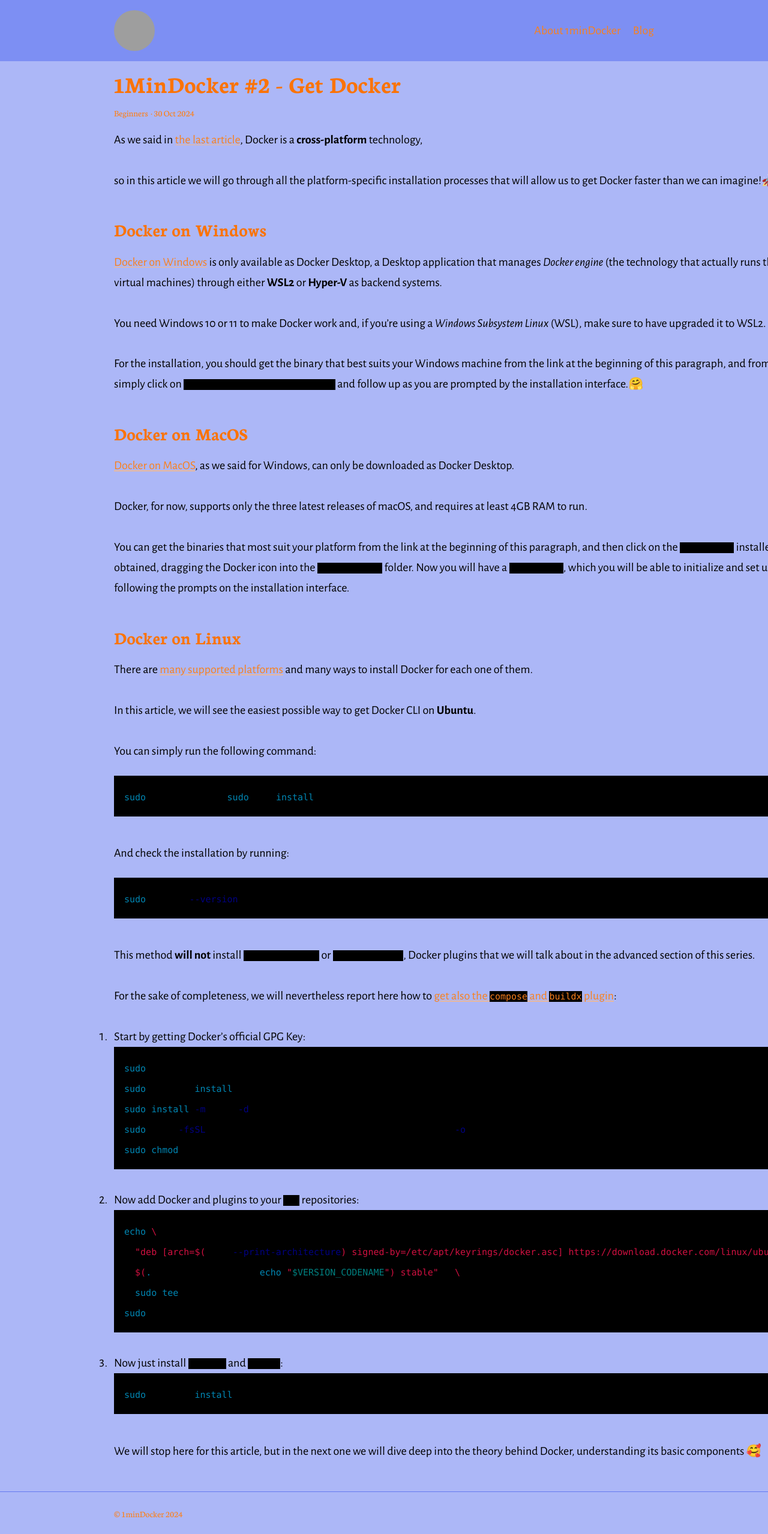
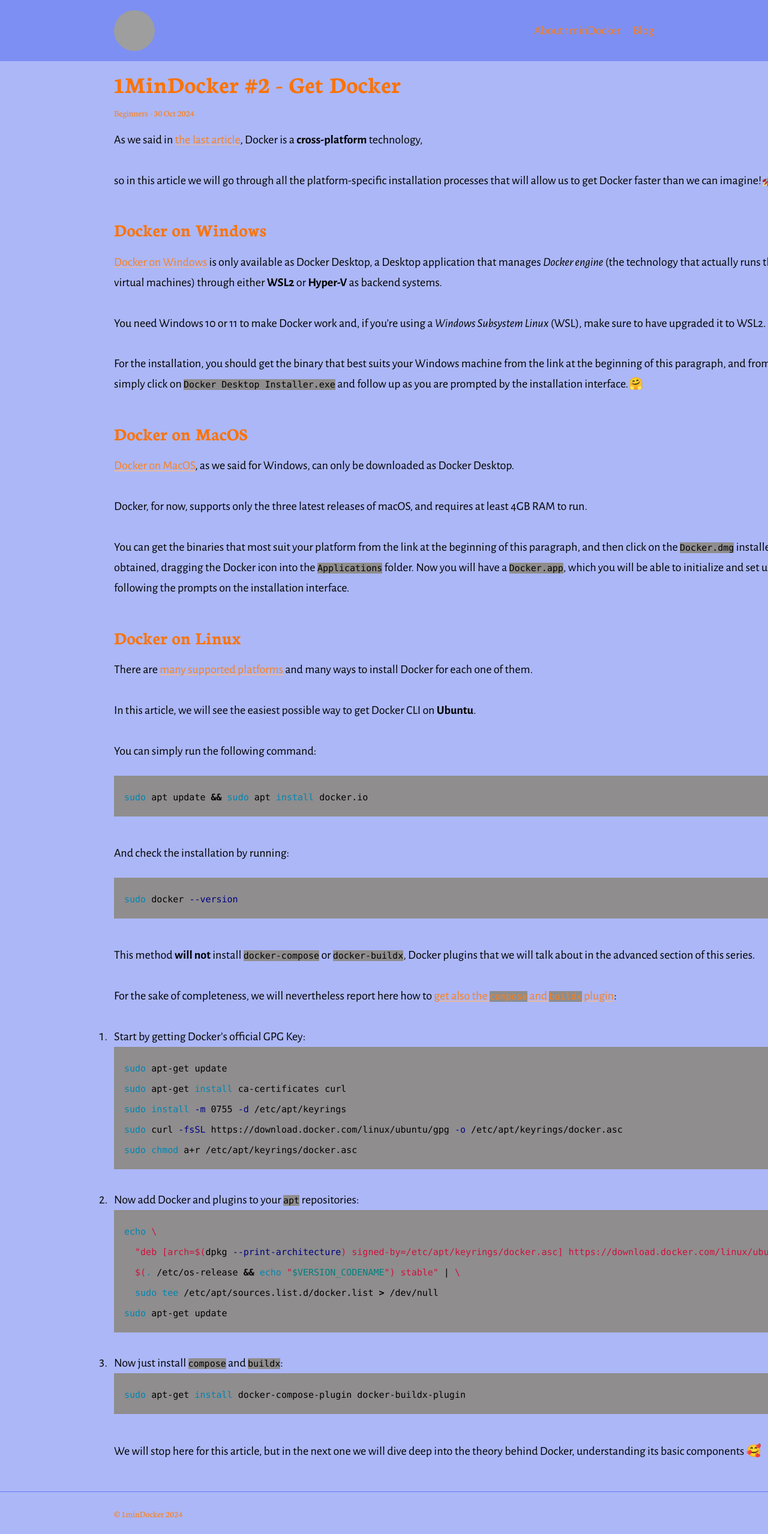
Before and after one commit to AstraBert/1minDocker-blog, a Jekyll site: the page built from _posts/2024-10-30-1MinDocker-2-Get-Docker.md, in a window 1280 px wide. Shown: the whole page at 60% size. Built offline with Jekyll 4.4.1, drawn with Linux system fonts in a browser that asks for light colours; grey boxes are pictures that could not be loaded.

Commit message:
code color

```diff
--- a/_sass/_colors.scss
+++ b/_sass/_colors.scss
@@ -7,4 +7,4 @@ $captionColour: lighten($headingColour, 5%);
 $white: #fff;
 
 $backgroundColour: #acb7f7;
-$codeBackgroundColour: #000;
+$codeBackgroundColour: #8f8d8d;
```
